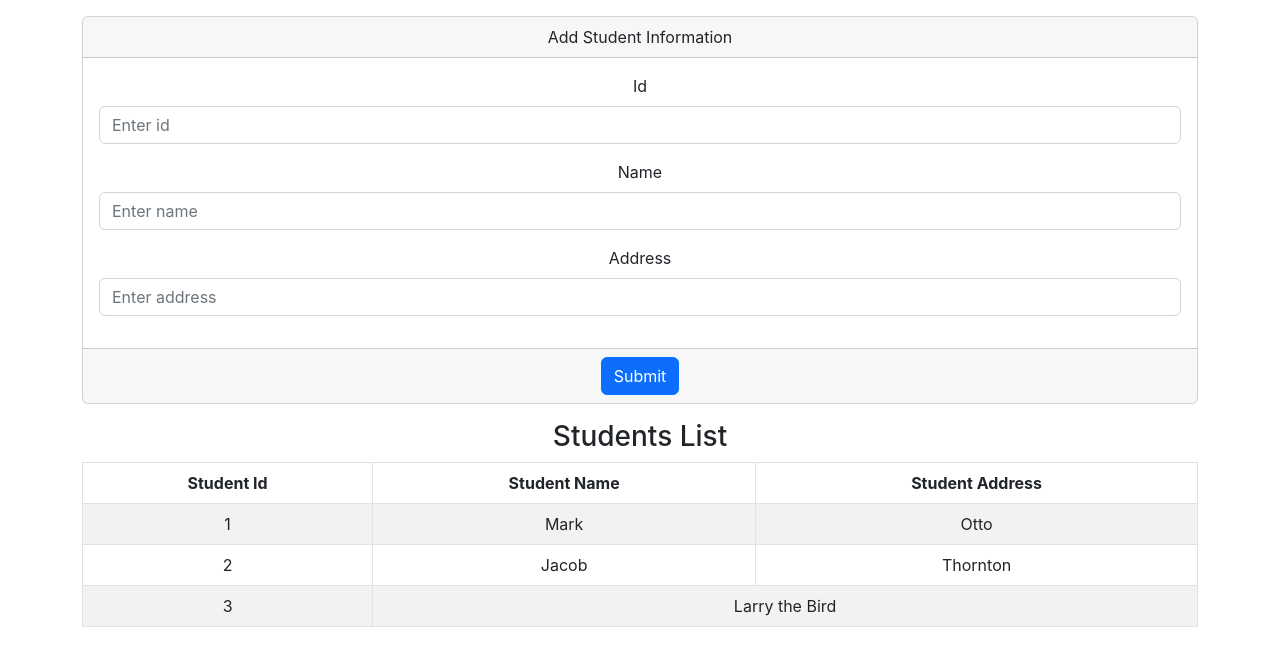
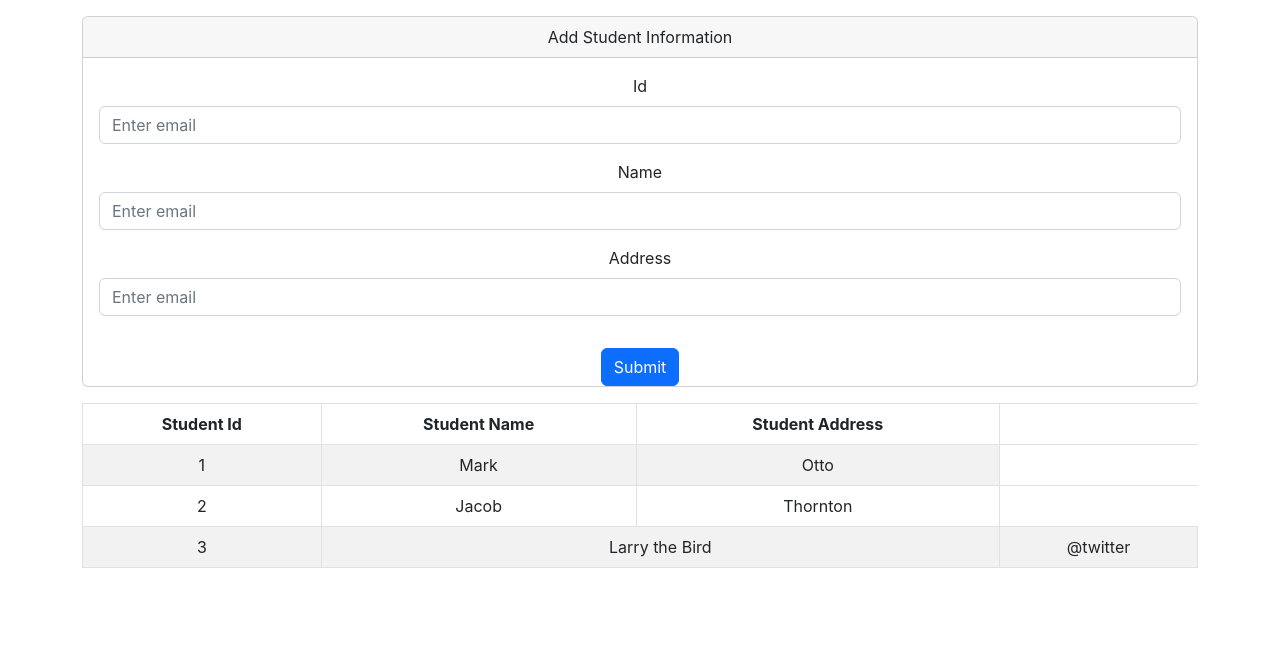
Before and after one commit to jayesh678/Studentmgmtsystem, a React (Create React App) app: page / in a window 1280 px wide. Shown: the top 666 px of the page. Built offline with nearby package versions, Linux system fonts and the light colour scheme.

Commit message:
first complete

```diff
--- a/package.json
+++ b/package.json
@@ -6,7 +6,6 @@
     "@testing-library/jest-dom": "^5.16.4",
     "@testing-library/react": "^13.3.0",
     "@testing-library/user-event": "^13.5.0",
-    "axios": "^0.27.2",
     "bootstrap": "^5.2.0",
     "react": "^18.2.0",
     "react-bootstrap": "^2.4.0",
--- a/src/components/Student.js
+++ b/src/components/Student.js
@@ -1,66 +1,31 @@
-import axios from "axios";
-import React, {useState} from "react";
+import React from "react";
 import { Container, Form, Card, Button } from "react-bootstrap";
-
+import CardHeader from "react-bootstrap/esm/CardHeader";
 
 export default function Student() {
-
-  const [id, setId] = useState();
-  const [name, setName] = useState();
-  const [address, setAddress] = useState();
-
-  let student = {
-    id : id,
-    name : name,
-    address : address
-  }
-
-  let textChanged = (event) => {
-    if(event.target.name==="id"){
-      setId(event.target.value);
-    } else if(event.target.name==="name"){
-      setName(event.target.value);
-    } else if(event.target.name==="address"){
-      setAddress(event.target.value);
-    }
-  }
-
-  let saveStudent = (event) => {
-    event.preventDefault();
-    axios.post("http://localhost:8080/student", student)
-    .then(response => {
-      if(response.data != null){
-        alert('Record added successfully');
-      }
-    })
-    .catch(error => alert(error));
-  }
-
   return (
     <div  className="my-3">
     <Container>
       <Card>
-        <Form onSubmit={saveStudent}>
+        <Form>
           <Card.Header>Add Student Information</Card.Header>
           <Card.Body>
-            <Form.Group className="mb-3">
+            <Form.Group className="mb-3" controlId="formBasicEmail">
               <Form.Label>Id</Form.Label>
-              <Form.Control name="id" value={id} type="text" placeholder="Enter id" onChange={textChanged}/>
+              <Form.Control type="text" placeholder="Enter email" />
             </Form.Group>
-            <Form.Group className="mb-3">
+            <Form.Group className="mb-3" controlId="formBasicEmail">
               <Form.Label>Name</Form.Label>
-              <Form.Control name="name" value={name} type="text" placeholder="Enter name" onChange={textChanged} />
+              <Form.Control type="text" placeholder="Enter email" />
             </Form.Group>
-            <Form.Group className="mb-3">
+            <Form.Group className="mb-3" controlId="formBasicEmail">
               <Form.Label>Address</Form.Label>
-              <Form.Control name="address" value={address} type="text" placeholder="Enter address" onChange={textChanged} />
+              <Form.Control type="text" placeholder="Enter email" />
             </Form.Group>
           </Card.Body>
-          <Card.Footer>
           <Button variant="primary" type="submit">
             Submit
           </Button>
-          </Card.Footer>
         </Form>
       </Card>
     </Container>
--- a/src/components/StudentList.js
+++ b/src/components/StudentList.js
@@ -1,12 +1,10 @@
-import React from "react";
-import { Card, Container, Table } from "react-bootstrap";
+import React from 'react'
+import { Container, Table } from 'react-bootstrap'
 
 export default function StudentList() {
   return (
     <div className="my-3">
         <Container>
-        <Card.Header><h3>Students List</h3></Card.Header>
-        <Card.Body>
         <Table striped bordered hover>
       <thead>
         <tr>
@@ -29,11 +27,11 @@ export default function StudentList() {
         <tr>
           <td>3</td>
           <td colSpan={2}>Larry the Bird</td>
+          <td>@twitter</td>
         </tr>
       </tbody>
     </Table>
-        </Card.Body>
         </Container>
     </div>
-  );
+  )
 }
```
Also changed, not shown: 1 other file (tests, documents, lock files or other folders). Lines whose indentation alone changed are shown as unchanged.
